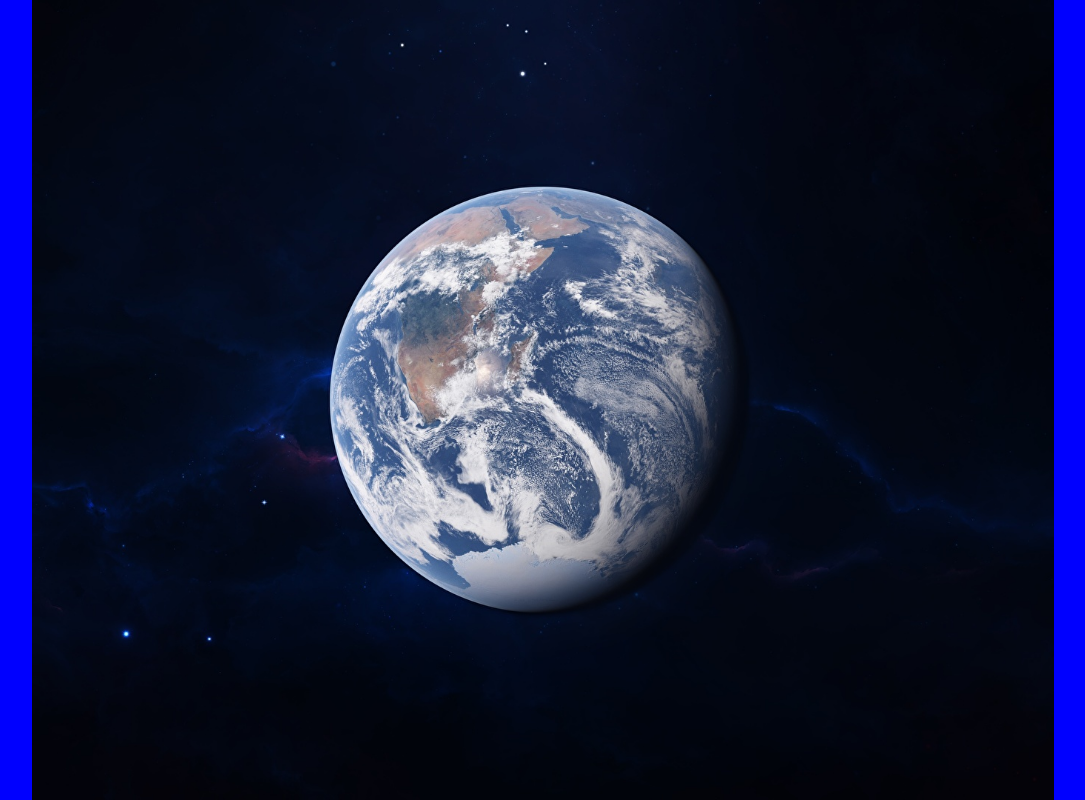
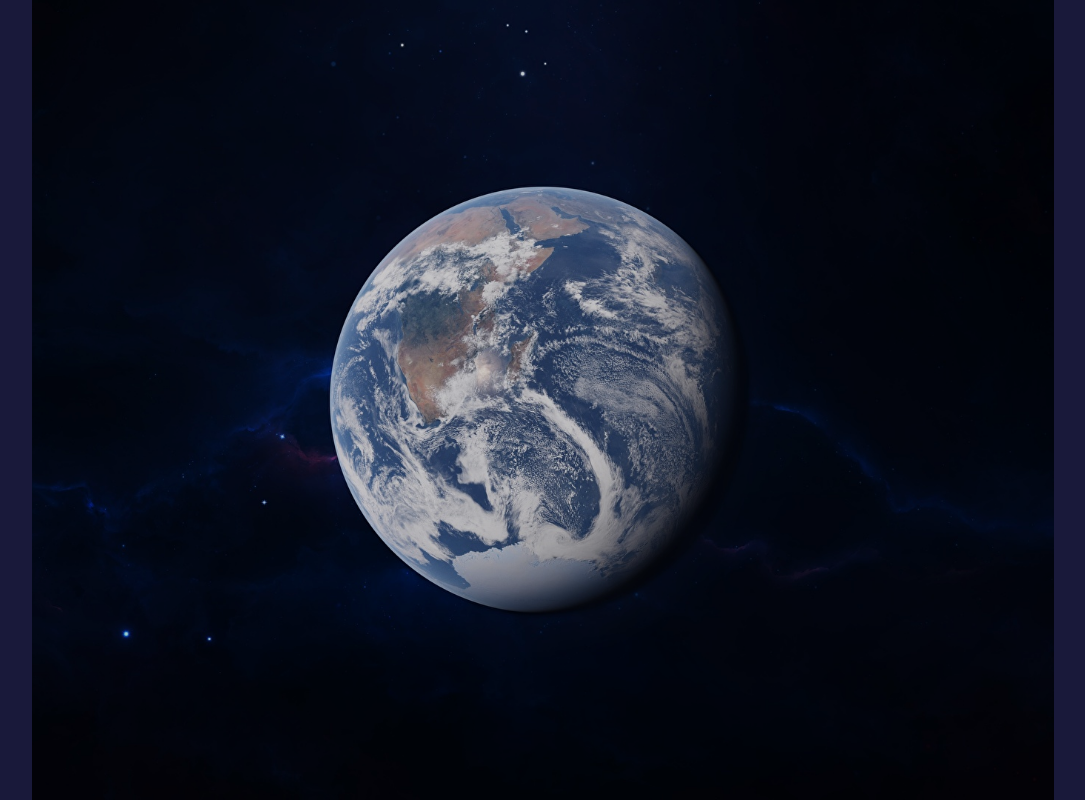
Before and after one commit to jinjagit/layout_dev, a plain HTML site: page index.html in a window 1280 px wide. Shown: the top 800 px of the page, without its empty margins (97-1182 px from the left). Drawn offline with Linux system fonts and the light colour scheme.

Commit message:
change colors

```diff
--- a/css/style.css
+++ b/css/style.css
@@ -9,7 +9,7 @@ body {
   width: var(--width-by-ratio);
   min-height: 720px;
   min-width: calc(100vh * 4 / 3);
-  background-color: rgb(255, 238, 0);
+  background-color: black;
   margin: 0;
   overflow: hidden; /* hide scrollbars */
 }
@@ -20,10 +20,10 @@ body {
   background-position: 50% 50%;
   position: absolute;
   left: var(--offset);
-  opacity: 1.0;
+  opacity: 0.8;
   height: 100%;
   width: var(--width-by-ratio);
-  background-color: crimson;
+  background-color: black;
   background-repeat: no-repeat; /* Do not repeat the image */
   background-size: cover; /* Resize the background image to cover the entire container */
 }
@@ -33,7 +33,7 @@ body {
   height: 100vh;
   width: var(--sidebar-width);
   z-index: 1;
-  background-color: blue;
+  background-color: rgb(25, 25, 58);
 }
 
 #left-sidebar {
```
Also changed, not shown: 1 other file.
